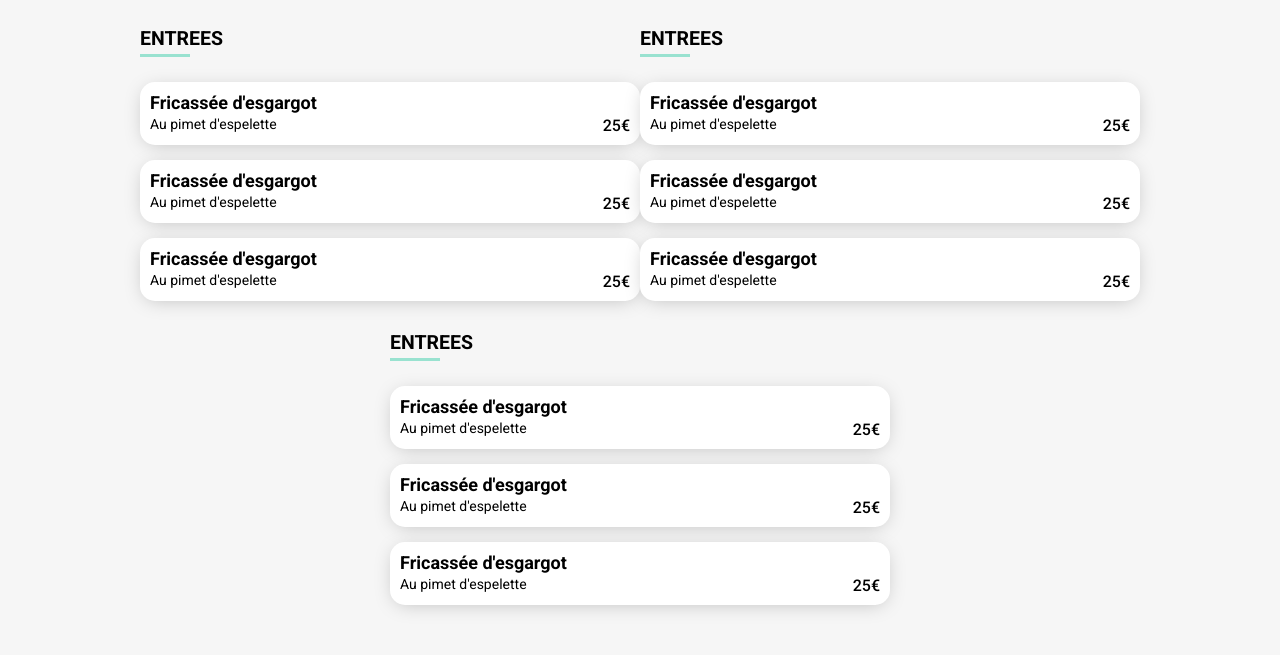
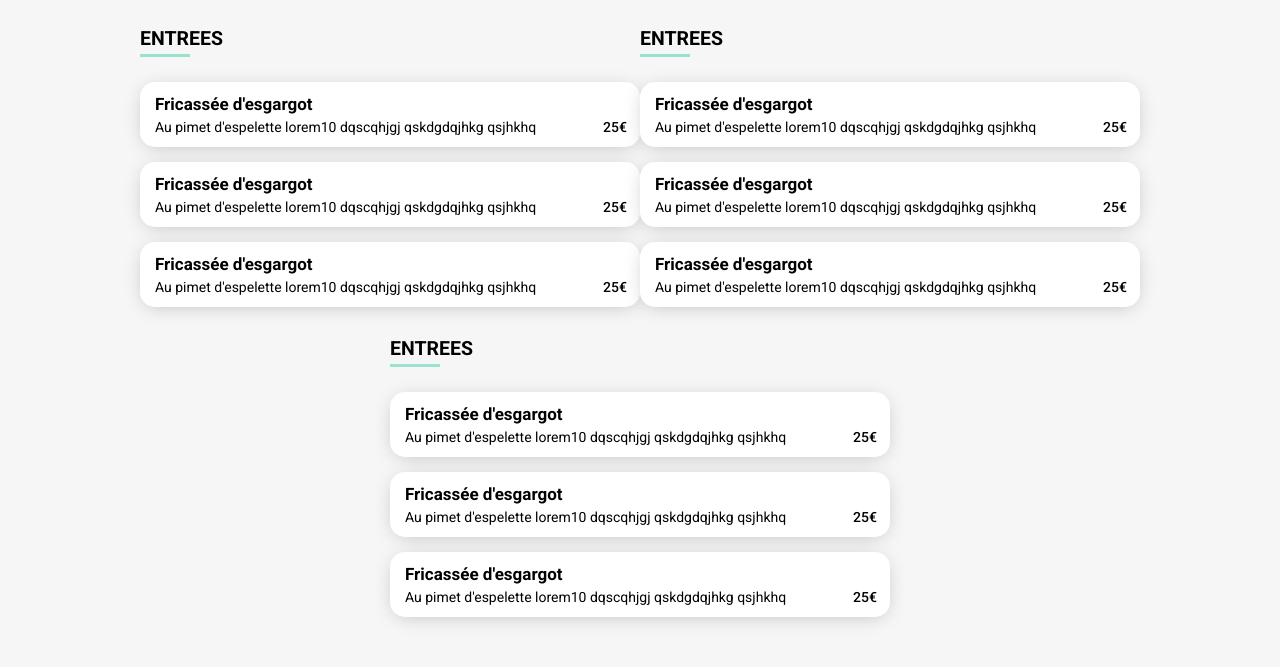
Before and after one commit to 0pix/AlexisNeisius_3_08112021.github.io, a plain HTML site: page la palette du goût.html in a window 1280 px wide. Shown: the part 1026-1695 px from the top of the page. Drawn offline with Linux system fonts and the light colour scheme; a web font is replaced by a local one.

Commit message:
check animation done

```diff
--- a/la palette du goût.html
+++ b/la palette du goût.html
@@ -56,7 +56,7 @@
 
             <div class="container-menu">
 
-                <!-- menu -->
+                <!-- 1 menu -->
                 <div class="menu-bloc">
                     <!-- titre du menu -->
                     <div class="menu-title">
@@ -69,43 +69,49 @@
                     <!-- aliments -->
 
                     <div class="menu-card dl1">
+                        <div class="menu-left">
 
-                        <div class="menu-top-text">
                             <h2>Fricassée d'esgargot</h2>
+
+                            <p>Au pimet d'espelette lorem10 dqscqhjgj qskdgdqjhkg qsjhkhq </p>
+
                         </div>
-
-                        <div class="menu-text">
-                            <p>Au pimet d'espelette</p>
-                            <span class="menu-prix">25€</span>
+                        <div class="menu-prix">25€</div>
+                        <div class="green-anim">
+                            <i class="fas fa-check-circle"></i>
                         </div>
                     </div>
 
                     <div class="menu-card dl2">
+                        <div class="menu-left">
 
-                        <div class="menu-top-text">
                             <h2>Fricassée d'esgargot</h2>
+
+                            <p>Au pimet d'espelette lorem10 dqscqhjgj qskdgdqjhkg qsjhkhq </p>
+
                         </div>
-
-                        <div class="menu-text ">
-                            <p>Au pimet d'espelette</p>
-                            <span class="menu-prix">25€</span>
+                        <div class="menu-prix">25€</div>
+                        <div class="green-anim">
+                            <i class="fas fa-check-circle"></i>
                         </div>
                     </div>
 
                     <div class="menu-card dl3">
+                        <div class="menu-left">
 
-                        <div class="menu-top-text">
                             <h2>Fricassée d'esgargot</h2>
+
+                            <p>Au pimet d'espelette lorem10 dqscqhjgj qskdgdqjhkg qsjhkhq </p>
+
                         </div>
-
-                        <div class="menu-text">
-                            <p>Au pimet d'espelette</p>
-                            <span class="menu-prix">25€</span>
+                        <div class="menu-prix">25€</div>
+                        <div class="green-anim">
+                            <i class="fas fa-check-circle"></i>
                         </div>
                     </div>
                 </div>
 
-                <!-- menu -->
+                <!-- 1 menu -->
                 <div class="menu-bloc">
                     <!-- titre du menu -->
                     <div class="menu-title">
@@ -118,43 +124,49 @@
                     <!-- aliments -->
 
                     <div class="menu-card dl1">
+                        <div class="menu-left">
 
-                        <div class="menu-top-text">
                             <h2>Fricassée d'esgargot</h2>
+
+                            <p>Au pimet d'espelette lorem10 dqscqhjgj qskdgdqjhkg qsjhkhq </p>
+
                         </div>
-
-                        <div class="menu-text">
-                            <p>Au pimet d'espelette</p>
-                            <span class="menu-prix">25€</span>
+                        <div class="menu-prix">25€</div>
+                        <div class="green-anim">
+                            <i class="fas fa-check-circle"></i>
                         </div>
                     </div>
 
                     <div class="menu-card dl2">
+                        <div class="menu-left">
 
-                        <div class="menu-top-text">
                             <h2>Fricassée d'esgargot</h2>
+
+                            <p>Au pimet d'espelette lorem10 dqscqhjgj qskdgdqjhkg qsjhkhq </p>
+
                         </div>
-
-                        <div class="menu-text ">
-                            <p>Au pimet d'espelette</p>
-                            <span class="menu-prix">25€</span>
+                        <div class="menu-prix">25€</div>
+                        <div class="green-anim">
+                            <i class="fas fa-check-circle"></i>
                         </div>
                     </div>
 
                     <div class="menu-card dl3">
+                        <div class="menu-left">
 
-                        <div class="menu-top-text">
                             <h2>Fricassée d'esgargot</h2>
+
+                            <p>Au pimet d'espelette lorem10 dqscqhjgj qskdgdqjhkg qsjhkhq </p>
+
                         </div>
-
-                        <div class="menu-text">
-                            <p>Au pimet d'espelette</p>
-                            <span class="menu-prix">25€</span>
+                        <div class="menu-prix">25€</div>
+                        <div class="green-anim">
+                            <i class="fas fa-check-circle"></i>
                         </div>
                     </div>
                 </div>
 
-                <!-- menu -->
+                <!-- 1 menu -->
                 <div class="menu-bloc">
                     <!-- titre du menu -->
                     <div class="menu-title">
@@ -167,41 +179,49 @@
                     <!-- aliments -->
 
                     <div class="menu-card dl1">
+                        <div class="menu-left">
 
-                        <div class="menu-top-text">
                             <h2>Fricassée d'esgargot</h2>
+
+                            <p>Au pimet d'espelette lorem10 dqscqhjgj qskdgdqjhkg qsjhkhq </p>
+
                         </div>
-
-                        <div class="menu-text">
-                            <p>Au pimet d'espelette</p>
-                            <span class="menu-prix">25€</span>
+                        <div class="menu-prix">25€</div>
+                        <div class="green-anim">
+                            <i class="fas fa-check-circle"></i>
                         </div>
                     </div>
 
                     <div class="menu-card dl2">
+                        <div class="menu-left">
 
-                        <div class="menu-top-text">
                             <h2>Fricassée d'esgargot</h2>
+
+                            <p>Au pimet d'espelette lorem10 dqscqhjgj qskdgdqjhkg qsjhkhq </p>
+
                         </div>
-
-                        <div class="menu-text ">
-                            <p>Au pimet d'espelette</p>
-                            <span class="menu-prix">25€</span>
+                        <div class="menu-prix">25€</div>
+                        <div class="green-anim">
+                            <i class="fas fa-check-circle"></i>
                         </div>
                     </div>
 
                     <div class="menu-card dl3">
+                        <div class="menu-left">
 
-                        <div class="menu-top-text">
                             <h2>Fricassée d'esgargot</h2>
+
+                            <p>Au pimet d'espelette lorem10 dqscqhjgj qskdgdqjhkg qsjhkhq </p>
+
                         </div>
-
-                        <div class="menu-text">
-                            <p>Au pimet d'espelette</p>
-                            <span class="menu-prix">25€</span>
+                        <div class="menu-prix">25€</div>
+                        <div class="green-anim">
+                            <i class="fas fa-check-circle"></i>
                         </div>
                     </div>
                 </div>
+
+
 
             </div>
         </section>
--- a/style/sass/1-tools/_button.scss
+++ b/style/sass/1-tools/_button.scss
@@ -26,5 +26,6 @@
     -webkit-background-clip: text;
     -webkit-text-fill-color: transparent;
     -webkit-text-stroke: 0px black;
+    cursor: pointer;
   }
 }
--- a/style/sass/3-pages/_la-palette-du-gout.scss
+++ b/style/sass/3-pages/_la-palette-du-gout.scss
@@ -74,27 +74,70 @@
 }
 
 .menu-card {
+  display: flex;
+  justify-content: space-between;
   width: 100%;
   background-color: #ffffff;
   border-radius: 15px;
-  padding: 10px 10px;
   box-shadow: rgba(0, 0, 0, 0.25) 0px 3px 20px -5px;
   // both: pour garder les paramêtres de fin d'animation
   animation: slideDown 1s both ease-in-out;
   opacity: 0;
-  .menu-top-text {
-    font-size: 12px;
-    margin-bottom: 3px;
-  }
-  .menu-text {
-    display: flex;
-    justify-content: space-between;
+  overflow: hidden;
+  position: relative;
+  .menu-left {
+    width: 100%;
+    padding: 12px 0 12px 15px;
+    height: 100%;
+    overflow: hidden;
+    text-overflow: ellipsis;
+    white-space: nowrap;
+    h2 {
+      font-size: 17px;
+      margin-bottom: 5px;
+    }
     p {
       font-size: 14px;
+      text-overflow: ellipsis;
+      overflow: hidden;
+      text-overflow: ellipsis;
+      white-space: nowrap;
     }
-    .menu-prix {
-      font-weight: 500;
+  }
+
+  .menu-prix {
+    width: 100%;
+    max-width: 50px;
+    font-weight: 500;
+    font-size: 14px;
+    height: 100%;
+    display: flex;
+    justify-content: center;
+    align-items: flex-end;
+    padding: 12px 10px;
+  }
+  .green-anim {
+    @include flexMid;
+    background-color: $thirdcolor;
+    position: relative;
+    width: 100%;
+    height: 100%;
+    max-width: 0px;
+    transition: 0.3s;
+    i {
+      transform: translateX(+50px) rotate(-360deg);
+      transition-duration: 0.5s;
+      transition-delay: 0.1s;
+      transition-property: all;
+      font-size: 20px;
+      color: rgb(255, 255, 255);
     }
+  }
+  &:hover .green-anim {
+    max-width: 50px;
+  }
+  &:hover .green-anim i {
+    transform: translateX(+0px);
   }
 }
 
```
Also changed, not shown: style/main.css, 1 other file.
